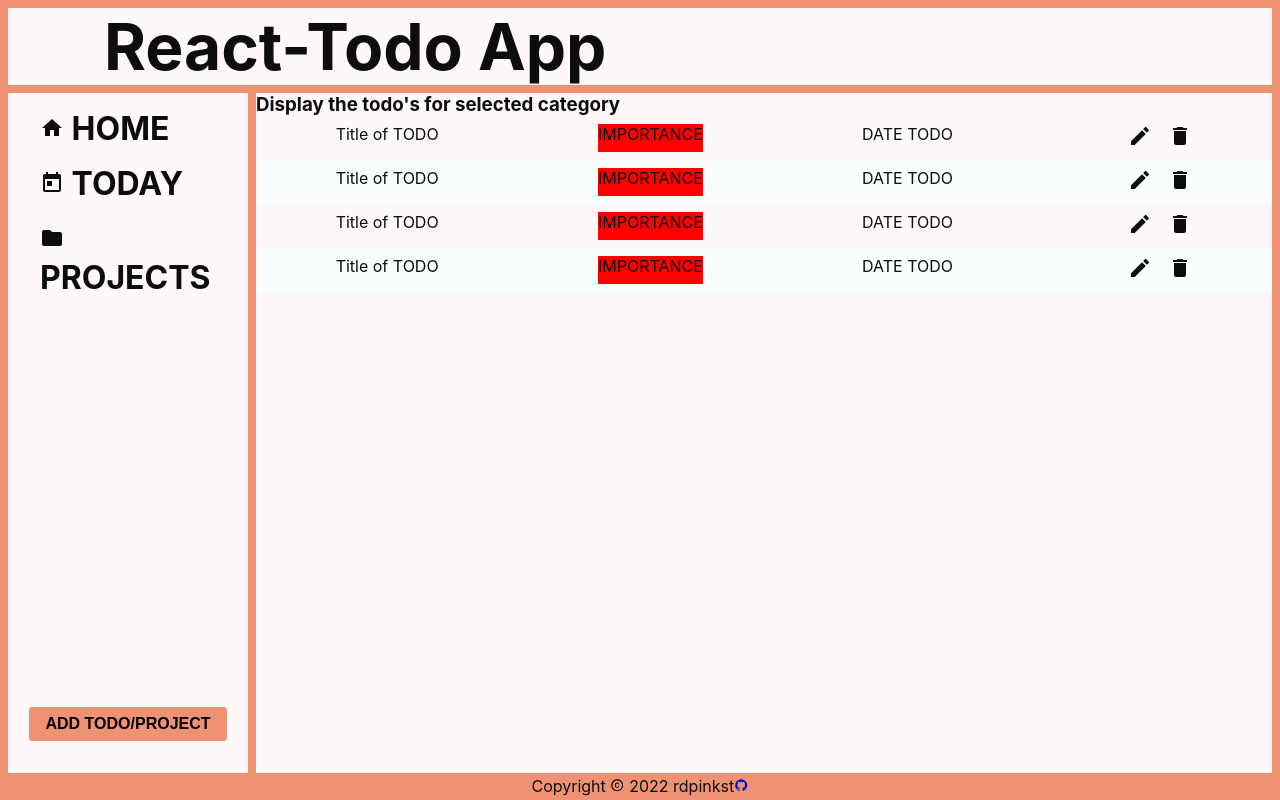
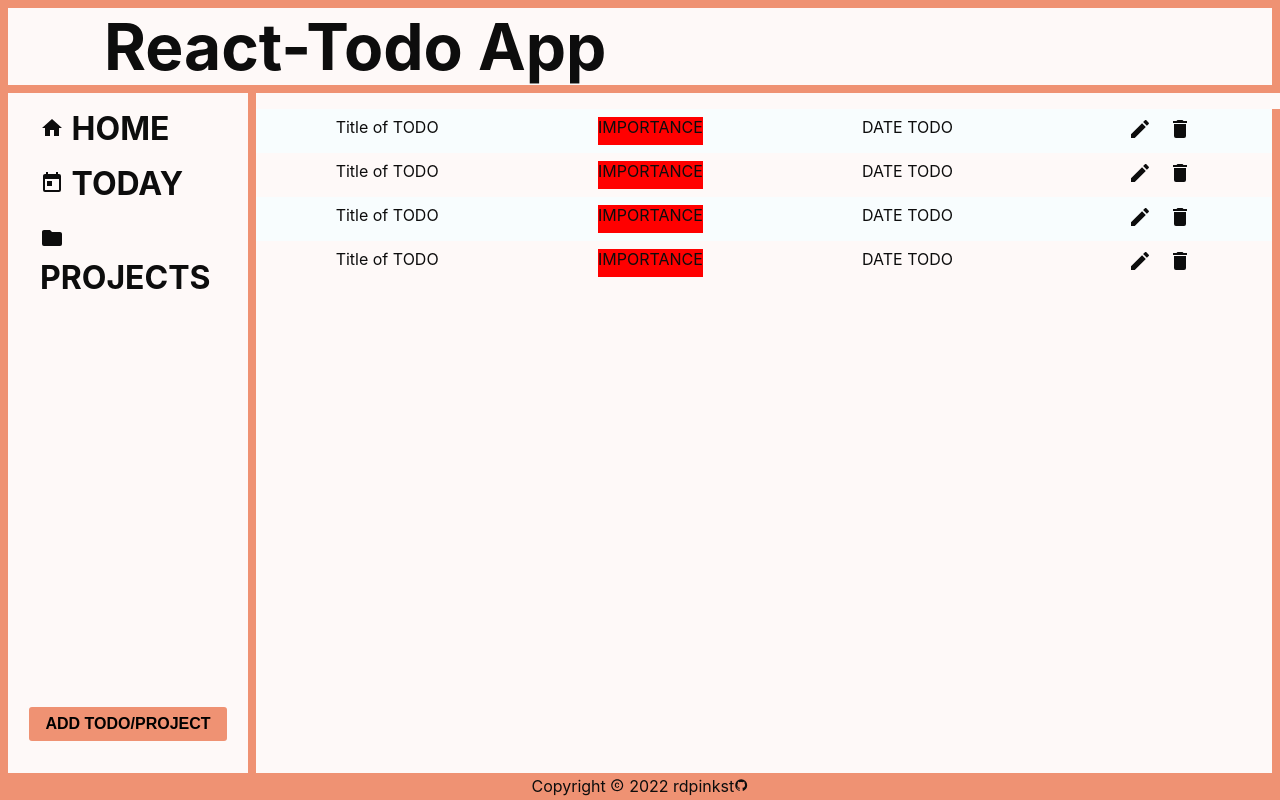
Before and after one commit to rdpinkst/react-todolist, a React (Create React App) app: page / in a window 1280 px wide. Built offline with nearby package versions, Linux system fonts and the light colour scheme.

Commit message:
Modified

```diff
--- a/src/components/InputTodo.js
+++ b/src/components/InputTodo.js
@@ -87,7 +87,7 @@ function InputTodo({ show, setShow }) {
       </div></div>}
       {project && <div>
         <div className="input">
-          <label htmlFor="project-input">Project Name</label>
+          <label htmlFor="project-input">Project Name:</label>
           <input type="text" id="project-input" name="project" />
         </div>
         <div className="input">
--- a/src/components/TodoDisplay.js
+++ b/src/components/TodoDisplay.js
@@ -5,7 +5,6 @@ import "../styles/todoDisplay.css"
 function TodoDisplay(){
     return (
         <div className="display-todos">
-            <h3>Display the todo's for selected category</h3>
             <TodoCard />
             <TodoCard />
             <TodoCard />
--- a/src/styles/footerApp.css
+++ b/src/styles/footerApp.css
@@ -5,3 +5,6 @@
     align-items: center;
     justify-content: center;
 }
+a{
+    color: #0d0d0d;
+}
--- a/src/styles/todoDisplay.css
+++ b/src/styles/todoDisplay.css
@@ -1,3 +1,4 @@
 .display-todos{
     border-right: 0.5rem solid #ef9273;
+    margin-top: 1rem;
 }
```
